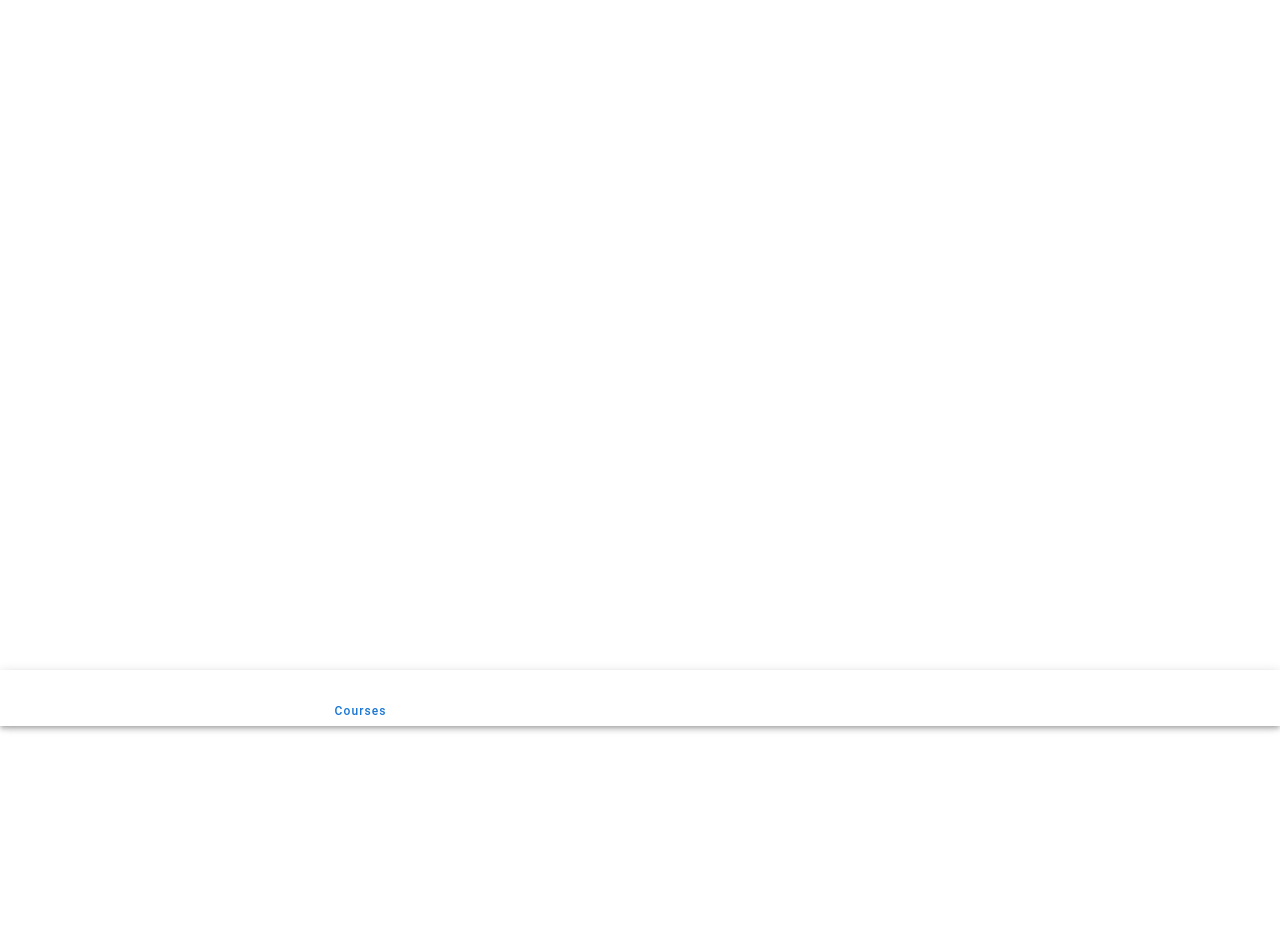
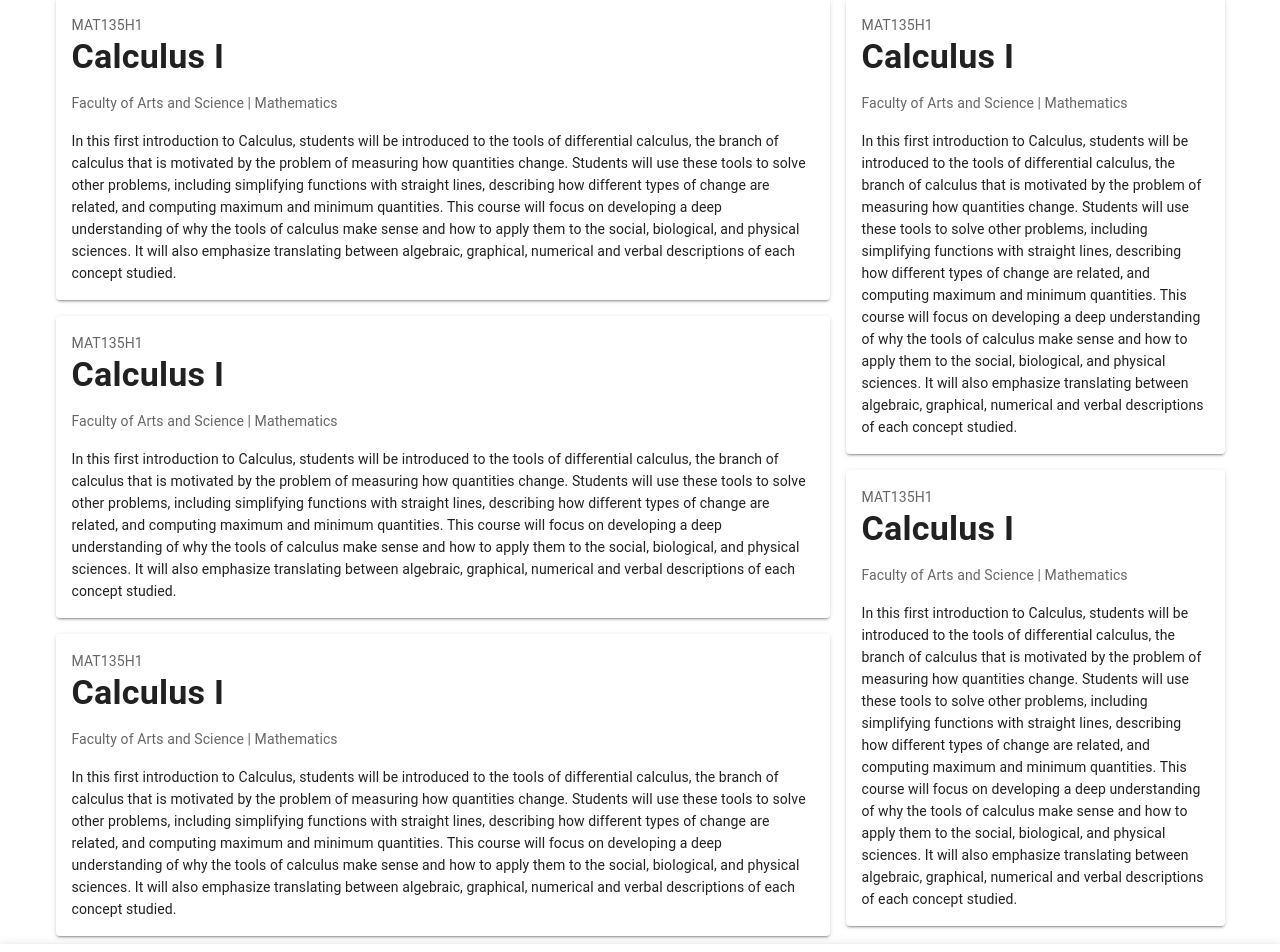
Before and after one commit to nikel-api/nikel-app, a Vue app: page / in a window 1280 px wide. Shown: the part 74-1026 px from the top of the page. Before the commit the page ends 802 px from the top, so only its background shows below. Built offline with nearby package versions, Linux system fonts and the light colour scheme; some icons are missing.

Commit message:
Add theme persistent and begin main content draft

```diff
--- a/src/components/AppBar.vue
+++ b/src/components/AppBar.vue
@@ -9,6 +9,7 @@
     <!-- Search bar -->
     <v-autocomplete
       solo
+      autofocus
       v-model="model"
       hide-details
       :items="items"
@@ -22,7 +23,7 @@
     <v-spacer></v-spacer>
 
     <!-- Theme toggle button -->
-    <v-btn @click="$vuetify.theme.dark = !$vuetify.theme.dark" icon>
+    <v-btn @click="toggleTheme" icon>
       <v-icon v-if="$vuetify.theme.dark">
         fas fa-moon
       </v-icon>
@@ -44,6 +45,7 @@
 <script>
 export default {
   name: "AppBar",
+
   data: () => ({
     limit: 10,
     entries: [],
@@ -60,9 +62,14 @@ export default {
     }
   },
 
+  mounted() {
+    if (localStorage.themeDark) {
+      this.$vuetify.theme.dark = localStorage.themeDark === "true";
+    }
+  },
+
   watch: {
     search(val) {
-      console.log("triggered");
       fetch(`https://nikel.ml/api/courses?name=${val}&limit=${this.limit}`)
         .then(res => res.json())
         .then(res => {
@@ -78,6 +85,11 @@ export default {
     searchLabel() {
       const currType = this.$store.state.searchType;
       return `Search ${currType.charAt(0).toUpperCase() + currType.slice(1)}`;
+    },
+
+    toggleTheme() {
+      this.$vuetify.theme.dark = !this.$vuetify.theme.dark;
+      localStorage.themeDark = this.$vuetify.theme.dark;
     }
   }
 };
--- a/src/components/AppContent.vue
+++ b/src/components/AppContent.vue
@@ -1,11 +1,13 @@
 <template>
   <v-main>
-    <v-row> </v-row>
+    <AppCourse />
   </v-main>
 </template>
 
 <script lang="ts">
+import AppCourse from "@/components/AppCourse.vue";
 export default {
-  name: "AppContent"
+  name: "AppContent",
+  components: { AppCourse }
 };
 </script>
--- /dev/null
+++ b/src/components/AppCourse.vue
@@ -0,0 +1,143 @@
+<template>
+  <v-container>
+    <v-row>
+      <v-col cols="12" md="8">
+        <v-row>
+          <v-card class="ma-2">
+            <v-card-text>
+              <div>MAT135H1</div>
+              <p class="display-1 text--primary font-weight-bold">
+                Calculus I
+              </p>
+              <p>Faculty of Arts and Science | Mathematics</p>
+              <div class="text--primary">
+                In this first introduction to Calculus, students will be
+                introduced to the tools of differential calculus, the branch of
+                calculus that is motivated by the problem of measuring how
+                quantities change. Students will use these tools to solve other
+                problems, including simplifying functions with straight lines,
+                describing how different types of change are related, and
+                computing maximum and minimum quantities. This course will focus
+                on developing a deep understanding of why the tools of calculus
+                make sense and how to apply them to the social, biological, and
+                physical sciences. It will also emphasize translating between
+                algebraic, graphical, numerical and verbal descriptions of each
+                concept studied.
+              </div>
+            </v-card-text>
+          </v-card>
+        </v-row>
+        <v-row>
+          <v-card class="ma-2">
+            <v-card-text>
+              <div>MAT135H1</div>
+              <p class="display-1 text--primary font-weight-bold">
+                Calculus I
+              </p>
+              <p>Faculty of Arts and Science | Mathematics</p>
+              <div class="text--primary">
+                In this first introduction to Calculus, students will be
+                introduced to the tools of differential calculus, the branch of
+                calculus that is motivated by the problem of measuring how
+                quantities change. Students will use these tools to solve other
+                problems, including simplifying functions with straight lines,
+                describing how different types of change are related, and
+                computing maximum and minimum quantities. This course will focus
+                on developing a deep understanding of why the tools of calculus
+                make sense and how to apply them to the social, biological, and
+                physical sciences. It will also emphasize translating between
+                algebraic, graphical, numerical and verbal descriptions of each
+                concept studied.
+              </div>
+            </v-card-text>
+          </v-card>
+        </v-row>
+        <v-row>
+          <v-card class="ma-2">
+            <v-card-text>
+              <div>MAT135H1</div>
+              <p class="display-1 text--primary font-weight-bold">
+                Calculus I
+              </p>
+              <p>Faculty of Arts and Science | Mathematics</p>
+              <div class="text--primary">
+                In this first introduction to Calculus, students will be
+                introduced to the tools of differential calculus, the branch of
+                calculus that is motivated by the problem of measuring how
+                quantities change. Students will use these tools to solve other
+                problems, including simplifying functions with straight lines,
+                describing how different types of change are related, and
+                computing maximum and minimum quantities. This course will focus
+                on developing a deep understanding of why the tools of calculus
+                make sense and how to apply them to the social, biological, and
+                physical sciences. It will also emphasize translating between
+                algebraic, graphical, numerical and verbal descriptions of each
+                concept studied.
+              </div>
+            </v-card-text>
+          </v-card>
+        </v-row>
+      </v-col>
+      <v-col cols="12" md="4">
+        <v-row>
+          <v-card class="ma-2">
+            <v-card-text>
+              <div>MAT135H1</div>
+              <p class="display-1 text--primary font-weight-bold">
+                Calculus I
+              </p>
+              <p>Faculty of Arts and Science | Mathematics</p>
+              <div class="text--primary">
+                In this first introduction to Calculus, students will be
+                introduced to the tools of differential calculus, the branch of
+                calculus that is motivated by the problem of measuring how
+                quantities change. Students will use these tools to solve other
+                problems, including simplifying functions with straight lines,
+                describing how different types of change are related, and
+                computing maximum and minimum quantities. This course will focus
+                on developing a deep understanding of why the tools of calculus
+                make sense and how to apply them to the social, biological, and
+                physical sciences. It will also emphasize translating between
+                algebraic, graphical, numerical and verbal descriptions of each
+                concept studied.
+              </div>
+            </v-card-text>
+          </v-card>
+        </v-row>
+        <v-row>
+          <v-card class="ma-2">
+            <v-card-text>
+              <div>MAT135H1</div>
+              <p class="display-1 text--primary font-weight-bold">
+                Calculus I
+              </p>
+              <p>Faculty of Arts and Science | Mathematics</p>
+              <div class="text--primary">
+                In this first introduction to Calculus, students will be
+                introduced to the tools of differential calculus, the branch of
+                calculus that is motivated by the problem of measuring how
+                quantities change. Students will use these tools to solve other
+                problems, including simplifying functions with straight lines,
+                describing how different types of change are related, and
+                computing maximum and minimum quantities. This course will focus
+                on developing a deep understanding of why the tools of calculus
+                make sense and how to apply them to the social, biological, and
+                physical sciences. It will also emphasize translating between
+                algebraic, graphical, numerical and verbal descriptions of each
+                concept studied.
+              </div>
+            </v-card-text>
+          </v-card>
+        </v-row>
+      </v-col>
+    </v-row>
+  </v-container>
+</template>
+
+<script>
+export default {
+  name: "AppCourse"
+};
+</script>
+
+<style scoped></style>
```
